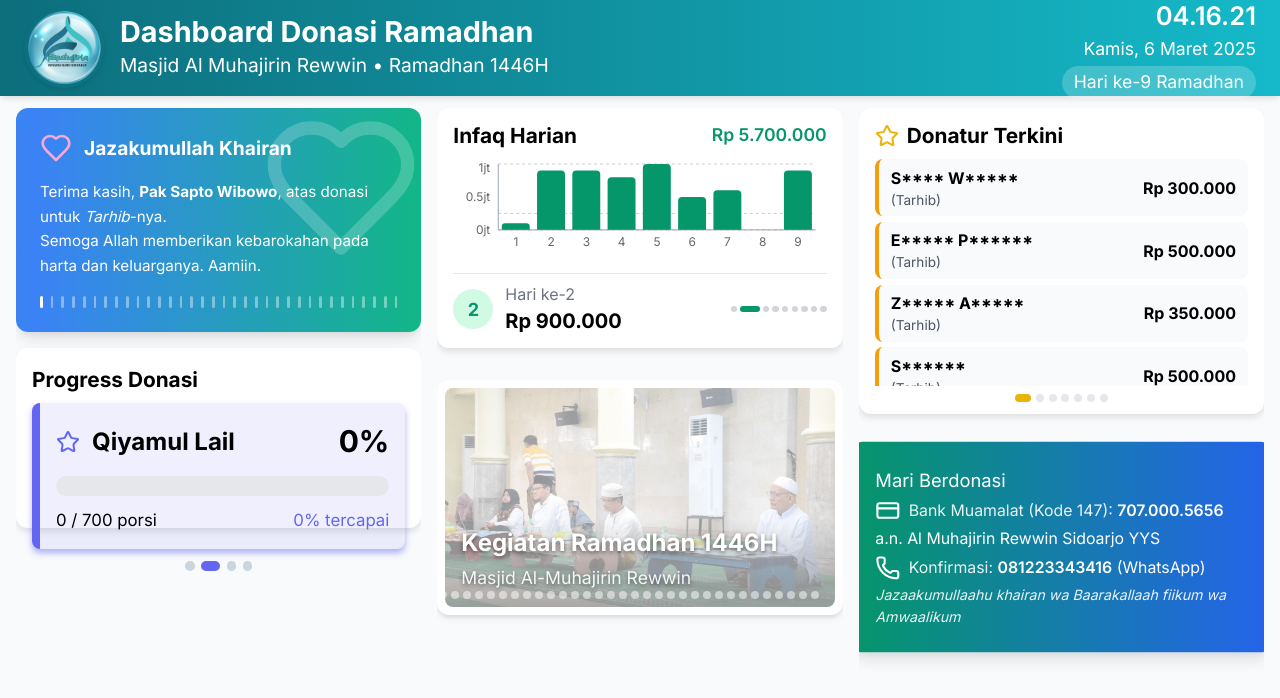
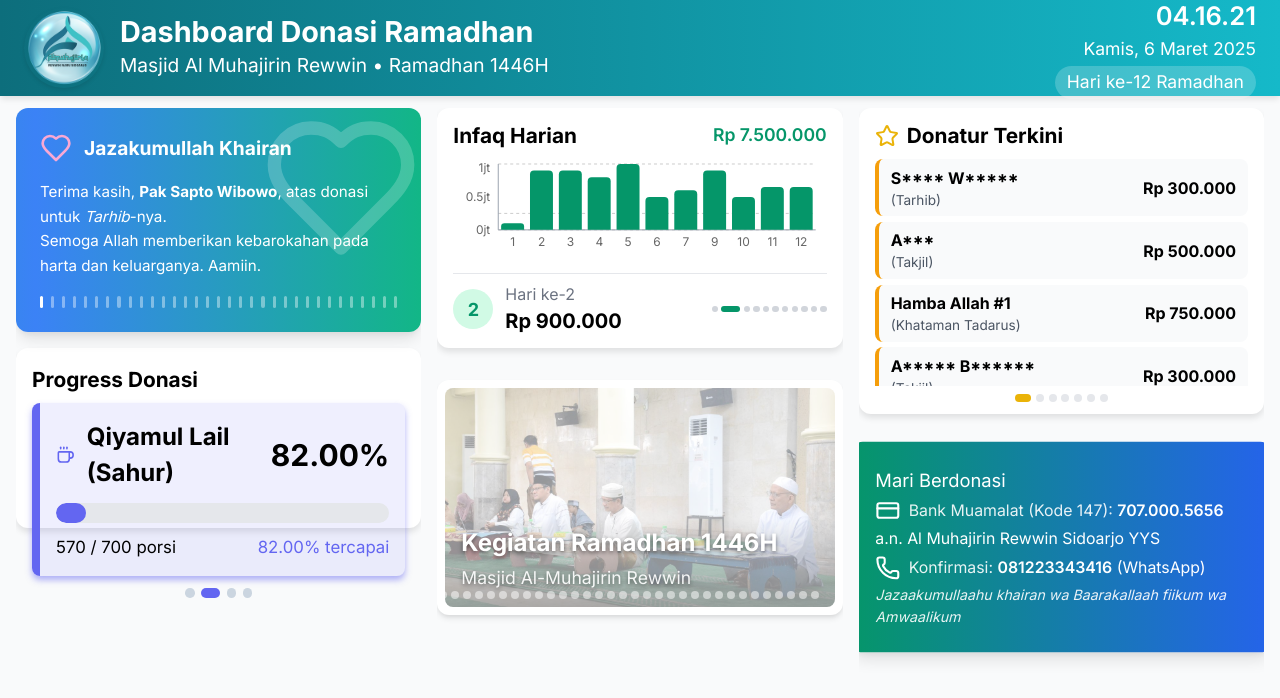
Before and after one commit to guntarion/almuhajirin-amal, a Next.js app: page /tv in a window 1280 px wide. Shown: the top 698 px of the page. Built offline with nearby package versions, Linux system fonts and the light colour scheme.

Commit message:
Edit data and data source of TV display

```diff
--- a/src/components/dashboard/DonasiDashboard.jsx
+++ b/src/components/dashboard/DonasiDashboard.jsx
@@ -11,9 +11,7 @@ import TerimaKasihWidget from './TerimaKasihWidget';
 import ProgramCard from './ProgramCard';
 import InfaqCard from './InfaqCard';
 import KPIWidget from './KPIWidget';
-import DonasiDetailView from './DonasiDetailView';
 import InfaqDetailView from './InfaqDetailView';
-import BisyarohDetailView from './BisyarohDetailView';
 import ProposalView from './ProposalView';
 import DashboardFooter from './DashboardFooter';
 
@@ -65,49 +63,6 @@ const DonasiDashboard = () => {
     return Math.round((hitungTotalDonasiPorsi() / hitungTotalKebutuhanPorsi()) * 100);
   };
 
-  // Mendapatkan data aktif berdasarkan tab
-  const getActiveTabData = () => {
-    switch (activeTab) {
-      case 'takjil':
-        return takjilData;
-      case 'sahur':
-        return sahurData;
-      case 'snack':
-        return snackData;
-      case 'kurma':
-        return kurmaData;
-      case 'air':
-        return airData;
-      case 'infaq':
-        return infaqData;
-      case 'bisyaroh':
-        return bisyarohData;
-      default:
-        return null;
-    }
-  };
-
-  const activeTabData = getActiveTabData();
-
-  // Render the appropriate detail view based on active tab
-  const renderDetailView = () => {
-    if (!activeTabData) return null;
-
-    if (activeTab === 'bisyaroh') {
-      return <BisyarohDetailView data={activeTabData} />;
-    }
-
-    if (activeTab === 'infaq') {
-      return <InfaqDetailView infaqData={infaqData} />;
-    }
-
-    if (['takjil', 'sahur', 'snack', 'kurma', 'air'].includes(activeTab)) {
-      return <DonasiDetailView activeTabData={activeTabData} activeTab={activeTab} />;
-    }
-
-    return null;
-  };
-
   return (
     <div className={styles.container}>
       {/* Header */}
@@ -148,24 +103,6 @@ const DonasiDashboard = () => {
                 Overview
               </button>
               <button
-                className={`${styles.navButton} ${activeTab === 'takjil' ? styles.navButtonActive : styles.navButtonInactive}`}
-                onClick={() => setActiveTab('takjil')}
-              >
-                Ifthar
-              </button>
-              <button
-                className={`${styles.navButton} ${activeTab === 'sahur' ? styles.navButtonActive : styles.navButtonInactive}`}
-                onClick={() => setActiveTab('sahur')}
-              >
-                Qiyamul Lail
-              </button>
-              <button
-                className={`${styles.navButton} ${activeTab === 'snack' ? styles.navButtonActive : styles.navButtonInactive}`}
-                onClick={() => setActiveTab('snack')}
-              >
-                Tadarrus
-              </button>
-              <button
                 className={`${styles.navButton} ${activeTab === 'infaq' ? styles.navButtonActive : styles.navButtonInactive}`}
                 onClick={() => setActiveTab('infaq')}
               >
@@ -197,19 +134,19 @@ const DonasiDashboard = () => {
 
             {/* Program Cards */}
             <div className={styles.programsGrid}>
-              <ProgramCard program={takjilData} onClick={() => setActiveTab('takjil')} />
-              <ProgramCard program={sahurData} onClick={() => setActiveTab('sahur')} />
-              <ProgramCard program={snackData} onClick={() => setActiveTab('snack')} />
-              <ProgramCard program={kurmaData} onClick={() => setActiveTab('kurma')} />
-              <ProgramCard program={airData} onClick={() => setActiveTab('air')} />
-              <ProgramCard program={bisyarohData} onClick={() => setActiveTab('bisyaroh')} formatValue={formatCurrencyJuta} />
+              <ProgramCard program={takjilData} />
+              <ProgramCard program={sahurData} />
+              <ProgramCard program={snackData} />
+              <ProgramCard program={kurmaData} />
+              <ProgramCard program={airData} />
+              <ProgramCard program={bisyarohData} formatValue={formatCurrencyJuta} />
               <InfaqCard infaqData={infaqTotalData} onClick={() => setActiveTab('infaq')} />
             </div>
           </div>
         )}
 
-        {/* Details Section */}
-        {renderDetailView()}
+        {/* Infaq Detail */}
+        {activeTab === 'infaq' && <InfaqDetailView infaqData={infaqData} />}
 
         {/* Proposal View */}
         {activeTab === 'proposal' && <ProposalView />}
--- a/src/components/dashboard/ProgramCard.jsx
+++ b/src/components/dashboard/ProgramCard.jsx
@@ -38,12 +38,6 @@ const ProgramCard = ({ program, onClick, formatValue }) => {
           <span>{program.progress}%</span>
         </div>
       </div>
-
-      {(program.nama === 'Ifthar (Berbuka)' || program.nama === 'Qiyamul Lail (Sahur)' || program.nama === 'Tadarrus') && (
-        <button className={styles.detailButton} onClick={onClick}>
-          Detail
-        </button>
-      )}
     </div>
   );
 };
--- a/src/components/tv/TVDisplay.jsx
+++ b/src/components/tv/TVDisplay.jsx
@@ -5,7 +5,6 @@
 
 import React, { useState, useEffect } from 'react';
 import Image from 'next/image';
-import { Heart, Star, Gift, Calendar, CreditCard, Phone } from 'lucide-react';
 import TVTerimaKasihWidget from './TVTerimaKasihWidget';
 import TVDonaturTerkini from './TVDonaturTerkini';
 import TVInfaqHarianChart from './TVInfaqHarianChart';
@@ -14,6 +13,7 @@ import TVProgresDonasiWidget from './TVProgresDonasiWidget';
 import TVPhotoSlideshow from './TVPhotoSlideshow';
 import { infaqHarian } from '@/data/infaq';
 import { tvDisplayConfig } from '@/data/tvConfig';
+import { takjilData, sahurData, snackData, infaqTotalData, getIconComponent, formatCurrency } from '@/data/programs';
 import styles from './TVDisplay.module.css';
 
 const TVDisplay = () => {
@@ -22,55 +22,40 @@ const TVDisplay = () => {
   const [time, setTime] = useState('');
   const [currentDay] = useState(tvDisplayConfig.currentDay);
   const [currentProgramIndex, setCurrentProgramIndex] = useState(0);
-  // No need for section rotation
 
   // Data Program Donasi
   const programData = [
     {
-      nama: 'Ifthar',
-      targetPerHari: 200,
-      totalHari: 30,
-      totalTarget: 5400, // 180 * 30
-      terkumpul: 3420, // 19 hari sudah terpenuhi
-      progress: 63,
-      color: '#10B981', // emerald-500
-      bgColor: 'rgba(16, 185, 129, 0.1)',
-      borderColor: 'rgba(16, 185, 129, 0.5)',
-      icon: <Gift className={styles.programIcon} style={{ color: '#10B981' }} />,
+      ...takjilData,
+      totalTarget: takjilData.totalKebutuhan,
+      bgColor: `${takjilData.color}1a`,
+      borderColor: `${takjilData.color}80`,
+      icon: getIconComponent(takjilData.icon),
     },
     {
-      nama: 'Qiyamul Lail',
-      targetPerHari: 70,
-      totalHari: 10,
-      totalTarget: 700, // 70 * 10
-      terkumpul: 0,
-      progress: 0,
-      color: '#6366F1', // indigo-500
-      bgColor: 'rgba(99, 102, 241, 0.1)',
-      borderColor: 'rgba(99, 102, 241, 0.5)',
-      icon: <Star className={styles.programIcon} style={{ color: '#6366F1' }} />,
+      ...sahurData,
+      totalTarget: sahurData.totalKebutuhan,
+      bgColor: `${sahurData.color}1a`,
+      borderColor: `${sahurData.color}80`,
+      icon: getIconComponent(sahurData.icon),
     },
     {
-      nama: 'Tadarrus',
-      targetPerHari: 100000,
-      totalHari: 30,
-      totalTarget: 30,
-      terkumpul: 4,
-      progress: 13,
-      color: '#F59E0B', // amber-500
-      bgColor: 'rgba(245, 158, 11, 0.1)',
-      borderColor: 'rgba(245, 158, 11, 0.5)',
-      icon: <Calendar className={styles.programIcon} style={{ color: '#F59E0B' }} />,
+      ...snackData,
+      totalTarget: snackData.totalKebutuhan,
+      bgColor: `${snackData.color}1a`,
+      borderColor: `${snackData.color}80`,
+      icon: getIconComponent(snackData.icon),
     },
     {
+      ...infaqTotalData,
       nama: 'Infaq',
-      totalTarget: 132600000,
-      terkumpul: 4500000,
-      progress: 3,
-      color: '#EC4899', // pink-500
+      totalTarget: infaqTotalData.totalRupiahKebutuhan,
+      terkumpul: infaqTotalData.totalRupiahPemasukan,
+      progress: infaqTotalData.prosenPencapaian,
+      color: '#EC4899',
       bgColor: 'rgba(236, 72, 153, 0.1)',
       borderColor: 'rgba(236, 72, 153, 0.5)',
-      icon: <CreditCard className={styles.programIcon} style={{ color: '#EC4899' }} />,
+      icon: getIconComponent('coins'),
       format: 'currency',
     },
   ];
@@ -145,7 +130,11 @@ const TVDisplay = () => {
           <div className={styles.progressSection}>
             <h3 className={styles.sectionTitle}>Progress Donasi</h3>
             <div className={styles.programList}>
-              <TVProgresDonasiWidget key={currentProgramIndex} program={programData[currentProgramIndex]} />
+              <TVProgresDonasiWidget
+                key={currentProgramIndex}
+                program={programData[currentProgramIndex]}
+                formatValue={programData[currentProgramIndex].format === 'currency' ? formatCurrency : undefined}
+              />
               <div className={styles.indicatorContainer}>
                 {programData.map((_, index) => (
                   <div
--- a/src/components/tv/TVProgresDonasiWidget.jsx
+++ b/src/components/tv/TVProgresDonasiWidget.jsx
@@ -4,9 +4,8 @@
 
 import React, { useEffect, useState } from 'react';
 import styles from './TVProgresDonasiWidget.module.css';
-import { snackData, formatCurrency, infaqTotalData } from '../../data/programs.js';
 
-const TVProgresDonasiWidget = ({ program }) => {
+const TVProgresDonasiWidget = ({ program, formatValue }) => {
   // Animation state for progress bar
   const [animateProgress, setAnimateProgress] = useState(0);
 
@@ -35,44 +34,28 @@ const TVProgresDonasiWidget = ({ program }) => {
     return () => clearTimeout(timer);
   }, [progress, nama]);
 
-  // Menentukan format tampilan berdasarkan jenis program
+  // Format display values based on program type
   const renderStats = () => {
-    if (format === 'currency') {
+    const displayValue = (value) => {
+      if (formatValue) {
+        return formatValue(value);
+      }
+      return value.toLocaleString();
+    };
+
+    const unit = format === 'currency' ? '' : nama === 'Tadarrus' ? ' hari' : ' porsi';
+
     return (
       <div className={styles.stats}>
         <div className={styles.totalStats}>
-            {formatCurrency(infaqTotalData.totalRupiahPemasukan)} / {formatCurrency(infaqTotalData.totalRupiahKebutuhan)}
+          {displayValue(terkumpul)} / {displayValue(totalTarget)}
+          {unit}
         </div>
         <div className={styles.achievedStats} style={{ color }}>
-            {infaqTotalData.prosenPencapaian.toFixed(2)}% tercapai
+          {progress.toFixed(2)}% tercapai
         </div>
       </div>
     );
-    } else if (nama === 'Tadarrus') {
-      // Use data from snackData for Tadarrus program
-      const tadarrusData = snackData;
-      return (
-        <div className={styles.stats}>
-          <div className={styles.totalStats}>
-            {tadarrusData.terkumpul}/{tadarrusData.totalKebutuhan} hari
-          </div>
-          <div className={styles.achievedStats} style={{ color }}>
-            {tadarrusData.progress}% tercapai
-          </div>
-        </div>
-      );
-    } else {
-      return (
-        <div className={styles.stats}>
-          <div className={styles.totalStats}>
-            {terkumpul.toLocaleString()} / {totalTarget.toLocaleString()} porsi
-          </div>
-          <div className={styles.achievedStats} style={{ color }}>
-            {progress}% tercapai
-          </div>
-        </div>
-      );
-    }
   };
 
   return (
@@ -86,13 +69,11 @@ const TVProgresDonasiWidget = ({ program }) => {
     >
       <div className={styles.header}>
         <div className={styles.titleContainer}>
-          {program?.icon}
+          {program?.icon && React.createElement(program.icon, { className: styles.programIcon, style: { color } })}
           <span className={styles.title}>{nama}</span>
         </div>
         <div className={styles.progressPercentage}>
-          <span className={styles.percentCounter}>
-            {nama === 'Tadarrus' ? snackData.progress : format === 'currency' ? infaqTotalData.prosenPencapaian.toFixed(2) : progress}%
-          </span>
+          <span className={styles.percentCounter}>{progress.toFixed(2)}%</span>
         </div>
       </div>
 
@@ -100,7 +81,7 @@ const TVProgresDonasiWidget = ({ program }) => {
         <div
           className={styles.progressFill}
           style={{
-            width: `${nama === 'Tadarrus' ? snackData.progress : format === 'currency' ? infaqTotalData.prosenPencapaian : animateProgress}%`,
+            width: `${animateProgress}%`,
             backgroundColor: color,
           }}
         ></div>
--- a/src/data/dashboardConfig.js
+++ b/src/data/dashboardConfig.js
@@ -2,7 +2,7 @@
 // Konfigurasi untuk Dashboard yang dapat diedit
 
 export const dashboardConfig = {
-  currentDay: 9, // Hari ke-x Ramadhan
+  currentDay: 12, // Hari ke-x Ramadhan
   masjidName: 'Masjid Al Muhajirin Rewwin',
   tahunHijriah: '1446H',
   rekening: {
--- a/src/data/donatur.js
+++ b/src/data/donatur.js
@@ -3,24 +3,6 @@
 
 export const donaturList = [
   { nama: 'S**** W*****', program: 'Tarhib', jumlah: 300000 },
-  { nama: 'E***** P******', program: 'Tarhib', jumlah: 500000 },
-  { nama: 'Z***** A*****', program: 'Tarhib', jumlah: 350000 },
-  { nama: 'S******', program: 'Tarhib', jumlah: 500000 },
-  { nama: 'A. G***** A****', program: 'Tarhib', jumlah: 600000 },
-  { nama: 'I*** M*******', program: 'Tarhib', jumlah: 300000 },
-  { nama: 'M******', program: 'Tarhib', jumlah: 200000 },
-  { nama: 'A** F***** P*******', program: 'Ifthar', jumlah: 150000 },
-  { nama: 'A*** S*********', program: 'Ifthar', jumlah: 1500000 },
-  { nama: 'S******', program: 'Ifthar', jumlah: 500000 },
-  { nama: 'H. K**** M**. A*** M******', program: 'Ifthar', jumlah: 300000 },
-  { nama: 'O** C**** N******', program: 'Tadarus', jumlah: 300000 },
-  { nama: 'T***', program: 'Takjil', jumlah: 100000 },
-  { nama: 'K****', program: 'Takjil', jumlah: 500000 },
-  { nama: 'H****** T*******', program: 'Takjil', jumlah: 150000 },
-  { nama: 'A. G***** A****', program: 'Konsumsi Petugas Takjil', jumlah: 750000 },
-  { nama: 'S******', program: 'Kerja Bakti', jumlah: 184000 },
-  { nama: 'S******', program: 'Takjil', jumlah: 500000 },
-  { nama: 'S*****', program: 'Takjil', jumlah: 500000 },
   { nama: 'A***', program: 'Takjil', jumlah: 500000 },
   { nama: 'Hamba Allah #1', program: 'Khataman Tadarus', jumlah: 750000 },
   { nama: 'A***** B******', program: 'Takjil', jumlah: 300000 },
@@ -36,4 +18,21 @@ export const donaturList = [
   { nama: 'R****** C***** A*********', program: 'Takjil', jumlah: 200000 },
   { nama: 'I**** E*******', program: 'Takjil', jumlah: 200000 },
   { nama: 'C**** H**** T*****', program: 'Takjil', jumlah: 100000 },
+  { nama: 'B**** B**************', program: 'Air Mineral', jumlah: 245000 },
+  { nama: 'B**** K**** A*** M******', program: 'Kurma 5 Kg', jumlah: 250000 },
+  { nama: 'B**** Z******', program: 'Air Mineral', jumlah: 245000 },
+  { nama: 'd* R****', program: 'Air Mineral', jumlah: 294000 },
+  { nama: 'I** T****/B**** T**** (A**)', program: 'Kurma 5 Kg', jumlah: 250000 },
+  { nama: 'B**** S******', program: 'Kurma 5 Kg', jumlah: 250000 },
+  { nama: 'B**** H**** A*** W**** H*****', program: 'Air Mineral', jumlah: 122500 },
+  { nama: 'B* B**** P********', program: 'Takjil', jumlah: 100000 },
+  { nama: 'B* I***', program: 'Takjil', jumlah: 250000 },
+  { nama: 'B* H*** H******', program: 'Takjil', jumlah: 100000 },
+  { nama: 'S******* H******', program: 'Takjil', jumlah: 500000 },
+  { nama: 'B**** N*******', program: 'Takjil', jumlah: 300000 },
+  { nama: 'I** T***', program: 'Takjil', jumlah: 200000 },
+  { nama: 'B**** S****', program: 'Takjil', jumlah: 500000 },
+  { nama: 'B* S******* d** B* B***', program: 'Takjil', jumlah: 100000 },
+  { nama: 'A* F****** T***** U*****', program: 'Kurma 3 kg 5 dus', jumlah: 250000 },
+  { nama: 'H**** C**** H**** T*******', program: 'Tadarrus', jumlah: 350000 },
 ];
--- a/src/data/infaq.js
+++ b/src/data/infaq.js
@@ -9,6 +9,8 @@ export const infaqHarian = [
   { hari: 5, jumlah: 1000000 },
   { hari: 6, jumlah: 500000 },
   { hari: 7, jumlah: 600000 },
-  { hari: 8, jumlah: 0 },
   { hari: 9, jumlah: 900000 },
+  { hari: 10, jumlah: 500000 },
+  { hari: 11, jumlah: 650000 },
+  { hari: 12, jumlah: 650000 },
 ];
--- a/src/data/programs.js
+++ b/src/data/programs.js
@@ -31,13 +31,13 @@ export const sahurData = {
   icon: 'coffee', // Nama icon dari lucide-react
   color: '#6366F1', // text-indigo-500
   lightColor: '#E0E7FF', // bg-indigo-100
-  progress: 0, // Belum terpenuhi
+  progress: 82, // Belum terpenuhi
   totalKebutuhan: 700, // 70 porsi * 10 hari terakhir
-  terkumpul: 0, // Belum ada yang terkumpul
+  terkumpul: 570, // Belum ada yang terkumpul
   chartData: Array.from({ length: 10 }, (_, i) => ({
     hari: i + 21, // 10 hari terakhir (21-30)
-    target: 70,
-    terkumpul: 0,
+    target: 700,
+    terkumpul: 570,
     terpenuhi: false,
   })),
 };
@@ -121,9 +121,9 @@ export const infaqData = {
   icon: 'coins', // Nama icon dari lucide-react
   color: '#EC4899', // text-pink-500
   lightColor: '#FCE7F3', // bg-pink-100
-  progress: 30, // (8/30) * 100
+  progress: 37, // (11/30) * 100
   totalKebutuhan: 30, // 30 hari
-  terkumpul: 9, // hari ke-8 - mengikuti jumlah hari perolehan
+  terkumpul: 12, // hari ke-11 - mengikuti jumlah hari perolehan
   chartData: [
     { hari: 1, jumlah: 100000 },
     { hari: 2, jumlah: 900000 },
@@ -134,6 +134,9 @@ export const infaqData = {
     { hari: 7, jumlah: 600000 },
     { hari: 8, jumlah: 0 },
     { hari: 9, jumlah: 900000 },
+    { hari: 10, jumlah: 500000 },
+    { hari: 11, jumlah: 650000 },
+    { hari: 12, jumlah: 650000 },
   ],
 };
 
@@ -144,11 +147,11 @@ export const infaqTotalData = {
   color: '#EC4899', // text-pink-500
   lightColor: '#FCE7F3', // bg-pink-100
   totalRupiahKebutuhan: 132600000,
-  totalRupiahPemasukan: 64765500,
-  totalRupiahPengeluaran: 58824482,
-  selisihKekurangan: -67834500,
-  prosenPencapaian: 48.84,
-  statusSaldo: 5941018,
+  totalRupiahPemasukan: 70974500,
+  totalRupiahPengeluaran: 63392482,
+  selisihKekurangan: -61625500,
+  prosenPencapaian: 53.52,
+  statusSaldo: 7582018,
 };
 
 // Data gabungan untuk overview chart
--- a/src/data/tvConfig.js
+++ b/src/data/tvConfig.js
@@ -2,7 +2,7 @@
 // Konfigurasi untuk TV Display yang dapat diedit
 
 export const tvDisplayConfig = {
-  currentDay: 9, // Hari ke-x Ramadhan
+  currentDay: 12, // Hari ke-x Ramadhan
   masjidName: 'Masjid Al Muhajirin Rewwin',
   tahunHijriah: '1446H',
   rekening: {
--- a/src/data/ucapan.js
+++ b/src/data/ucapan.js
@@ -8,168 +8,163 @@ export const ucapanDoaList = [
     doa: 'Semoga Allah memberikan kebarokahan pada harta dan keluarganya',
   },
   {
-    nama: 'Bu Endang Purwati',
-    program: 'Tarhib',
+    nama: 'Bu Arif',
+    program: 'Takjil',
     doa: 'Semoga putra putrinya menjadi penghafal Al Quran yang shaleh dan shalehah',
   },
   {
-    nama: 'Ust Zainal Arifin',
-    program: 'Tarhib',
+    nama: ' Hamba Allah #1',
+    program: 'Khataman Tadarus',
     doa: 'Semoga selalu diberikan keberkahan, keharmonisan, dan kebahagiaan',
   },
   {
-    nama: 'Pak Safuwan',
-    program: 'Tarhib',
+    nama: ' Mas Adnan Bintang',
+    program: 'Takjil',
     doa: 'Semoga dilipatgandakan pahalanya dan diampuni segala dosanya oleh Allah SWT',
   },
   {
-    nama: 'Pak A. Guntar Adnan',
-    program: 'Tarhib',
+    nama: ' Bu Sudarsono',
+    program: 'Takjil',
     doa: 'Semoga mendapatkan ampunan di bulan suci Ramadhan dan diberikan keberkahan rezeki',
   },
   {
-    nama: 'Bu Imam Moeryono',
-    program: 'Tarhib',
+    nama: ' H. Astur Fahmi',
+    program: 'Takjil',
     doa: 'Semoga menjadi amal jariyah yang mengalir pahalanya dan diberikan umur yang panjang dan barokah',
   },
   {
-    nama: 'Bu Mujiono',
-    program: 'Tarhib',
+    nama: ' Anindya Ajeng Hanifa',
+    program: 'Takjil',
     doa: 'Semoga Allah melimpahkan keberkahan dalam rezeki dan kesehatan keluarga',
   },
   {
-    nama: 'Bu Amy Farida Paramita',
-    program: 'Ifthar',
+    nama: ' M. Arief Budiman',
+    program: 'Takjil',
     doa: 'Semoga segala urusan dimudahkan dan diberikan perlindungan dari segala kesulitan',
   },
   {
-    nama: 'Pak Andy Sulistyono',
-    program: 'Ifthar',
+    nama: ' Bpk. Heriyanto',
+    program: 'Takjil',
     doa: 'Semoga anak-anaknya tumbuh menjadi generasi Qurani yang berbakti kepada orang tua',
   },
   {
-    nama: 'Pak Safuwan',
-    program: 'Ifthar',
+    nama: ' Drs. H. Adji Wahib Hamam',
+    program: 'Takjil',
     doa: 'Semoga dijauhkan dari segala musibah dan selalu dalam lindungan Allah SWT',
   },
   {
-    nama: 'Pak H. Kemas Muh. Adil Mastjik',
-    program: 'Ifthar',
+    nama: ' Bu Maryono',
+    program: 'Takjil',
     doa: 'Semoga hartanya menjadi sarana ibadah dan pahala yang berlipat ganda',
   },
   {
-    nama: 'Pak Oki Cahyo Nugroho',
-    program: 'Tadarus',
+    nama: ' Nuning Septiana',
+    program: 'Takjil',
     doa: 'Semoga keluarganya selalu dalam keadaan sehat walafiat dan dilimpahi kebahagiaan',
   },
   {
-    nama: 'Bu Towi',
+    nama: ' Bpk. Anung',
     program: 'Takjil',
     doa: 'Semoga Allah membalas kebaikan dengan kemudahan dalam setiap langkah kehidupan',
   },
   {
-    nama: 'Bu Kamas',
+    nama: ' Rizaldy Choirul Ardiansyah',
     program: 'Takjil',
     doa: 'Semoga dianugerahi ketenangan hati dan keberkahan umur hingga akhir hayat',
   },
   {
-    nama: 'Bu Hanifah Tambunan',
+    nama: ' Iwan Efrulwan',
     program: 'Takjil',
     doa: 'Semoga selalu diberikan petunjuk dan hidayah dalam menjalani kehidupan',
   },
   {
-    nama: 'Pak A. Guntar Adnan',
-    program: 'Konsumsi Petugas Takjil',
+    nama: ' H. Cahyo Husni Tamrin',
+    program: 'Takjil',
     doa: 'Semoga Allah mengangkat derajatnya di dunia dan di akhirat',
   },
   {
-    nama: 'Pak Safuwan',
-    program: 'Kerja Bakti',
+    nama: ' Bpk. Bambang Waluyojati',
+    program: 'Air Mineral',
     doa: 'Semoga rumah tangganya dilimpahi sakinah, mawaddah, dan rahmah',
   },
   {
-    nama: 'Pak Sudomo',
-    program: 'Takjil',
+    nama: ' Bpk. Kemas Adil Mastjik',
+    program: 'Kurma 5 Kg',
     doa: 'Semoga diberikan kesuksesan dalam karir dan keberkahan dalam usaha',
   },
   {
-    nama: 'Bu Sugeng',
-    program: 'Takjil',
+    nama: ' Bpk. Zainuri',
+    program: 'Air Mineral',
     doa: 'Semoga selalu istiqomah dalam kebaikan dan dijauhkan dari godaan syaitan',
   },
   {
-    nama: 'Bu Arif',
-    program: 'Takjil',
+    nama: ' dr. Rizal',
+    program: 'Air Mineral',
     doa: 'Semoga selalu dalam kesehatan dan kecukupan rezeki yang halal dan berkah',
   },
   {
-    nama: ' Hamba Allah #1',
-    program: 'Khataman Tadarus',
+    nama: ' Ibu Tino/Bpk. Tino (Alm)',
+    program: 'Kurma 5 Kg',
     doa: 'Semoga diberikan kemudahan dalam menjalankan ibadah dan ketaatan',
   },
   {
-    nama: ' Mas Adnan Bintang',
-    program: 'Takjil',
+    nama: ' Bpk. Samsul',
+    program: 'Kurma 5 Kg',
     doa: 'Semoga keluarganya selalu diliputi kasih sayang dan saling pengertian',
   },
   {
-    nama: ' Bu Sudarsono',
-    program: 'Takjil',
+    nama: ' Bpk. H. Adjie Wahib Hamam',
+    program: 'Air Mineral',
     doa: 'Semoga dilindungi dari segala penyakit dan marabahaya di manapun berada',
   },
   {
-    nama: ' H. Astur Fahmi',
+    nama: ' Bu Bambang Priyanto',
     program: 'Takjil',
     doa: 'Semoga apa yang diinfakkan menjadi penolong di hari akhir nanti',
   },
   {
-    nama: ' Anindya Ajeng Hanifa',
+    nama: ' Bu Imam',
     program: 'Takjil',
     doa: 'Semoga Allah menempatkan keluarganya di surganya yang tinggi',
   },
   {
-    nama: ' M. Arief Budiman',
+    nama: ' Bu Hapy Hastom',
     program: 'Takjil',
     doa: 'Semoga diberikan ketentraman hidup dan keluarga yang sakinah',
   },
   {
-    nama: ' Bpk. Heriyanto',
+    nama: ' Syahidan Hidaya',
     program: 'Takjil',
     doa: 'Semoga selalu berada dalam lindungan dan rahmat Allah SWT',
   },
   {
-    nama: ' Drs. H. Adji Wahib Hamam',
+    nama: ' Bpk. Nugroho',
     program: 'Takjil',
     doa: 'Semoga Allah mencurahkan kasih sayang-Nya kepada keluarga dan keturunannya',
   },
   {
-    nama: ' Bu Maryono',
+    nama: ' Ibu Tris',
     program: 'Takjil',
     doa: 'Semoga dimudahkan dalam menunaikan ibadah haji dan umrah',
   },
   {
-    nama: ' Nuning Septiana',
+    nama: ' Bpk. Sofan',
     program: 'Takjil',
     doa: 'Semoga selalu diberikan taufik dan hidayah dalam menjalani kehidupan',
   },
   {
-    nama: ' Bpk. Anung',
+    nama: ' Bu Santoso dan  Bu Budi',
     program: 'Takjil',
     doa: 'Semoga harta yang disedekahkan menjadi pemberat timbangan kebaikan di akhirat',
   },
   {
-    nama: ' Rizaldy Choirul Ardiansyah',
-    program: 'Takjil',
+    nama: ' Al Fakhri Travel Umroh',
+    program: 'Kurma 3 kg 5 dus',
     doa: 'Semoga diberikan kekuatan iman dan keteguhan dalam menghadapi ujian hidup',
   },
   {
-    nama: ' Iwan Efrulwan',
-    program: 'Takjil',
+    nama: ' H. Cahyo Husni Tamrin',
+    program: 'Tadarrus',
     doa: 'Semoga Allah menjadikan keluarganya sebagai teladan dalam kebaikan',
   },
-  {
-    nama: ' H. Cahyo Husni Tamrin',
-    program: 'Takjil',
-    doa: 'Semoga selalu diberikan ketenangan jiwa dan kedamaian dalam hati',
-  },
 ];
```
Lines whose indentation alone changed are shown as unchanged.
